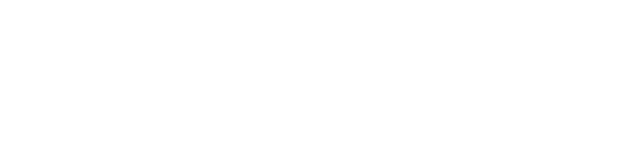
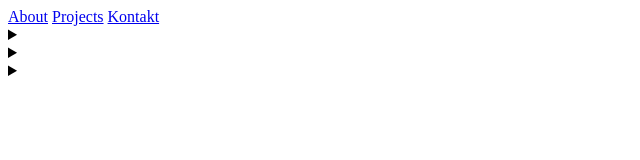
Before and after one commit to rabb0018/mygitexercise, a plain HTML site: page index.html in a window 1280 px wide. Shown: the whole page, without its empty margins (0-640 px from the left). Drawn offline with Linux system fonts and the light colour scheme.

Commit message:
added menu in contact html

```diff
--- a/index.html
+++ b/index.html
@@ -10,6 +10,42 @@
 </head>
 <body>
 
+    <header>
+       <nav>
+        <a href="#about" >About</a>
+        <a href="#projects" >Projects</a>
+        <a href="contact.html">Kontakt</a>
+       </nav>
+    </header>
+    <main></main>
+    <section id="about">
+        <div class="text"></div>
+        <div class="figure">
+            <figcaption></figcaption>
+        </div>
+    </section>
+    <section id="projects">
+        <div class="article">
+            <div class="image"></div>
+            <details>
+                <summary></summary>
+            </details>
+        </div>
+        <div class="article">
+            <div class="image"></div>
+            <details>
+                <summary></summary>
+            </details>
+        </div>
+        <div class="article">
+            <div class="image"></div>
+            <details>
+                <summary></summary>
+            </details>
+        </div>
+    </section>
+    <footer></footer>
+
 </body>
 <script src="script.js"></script>
 </html>
```
